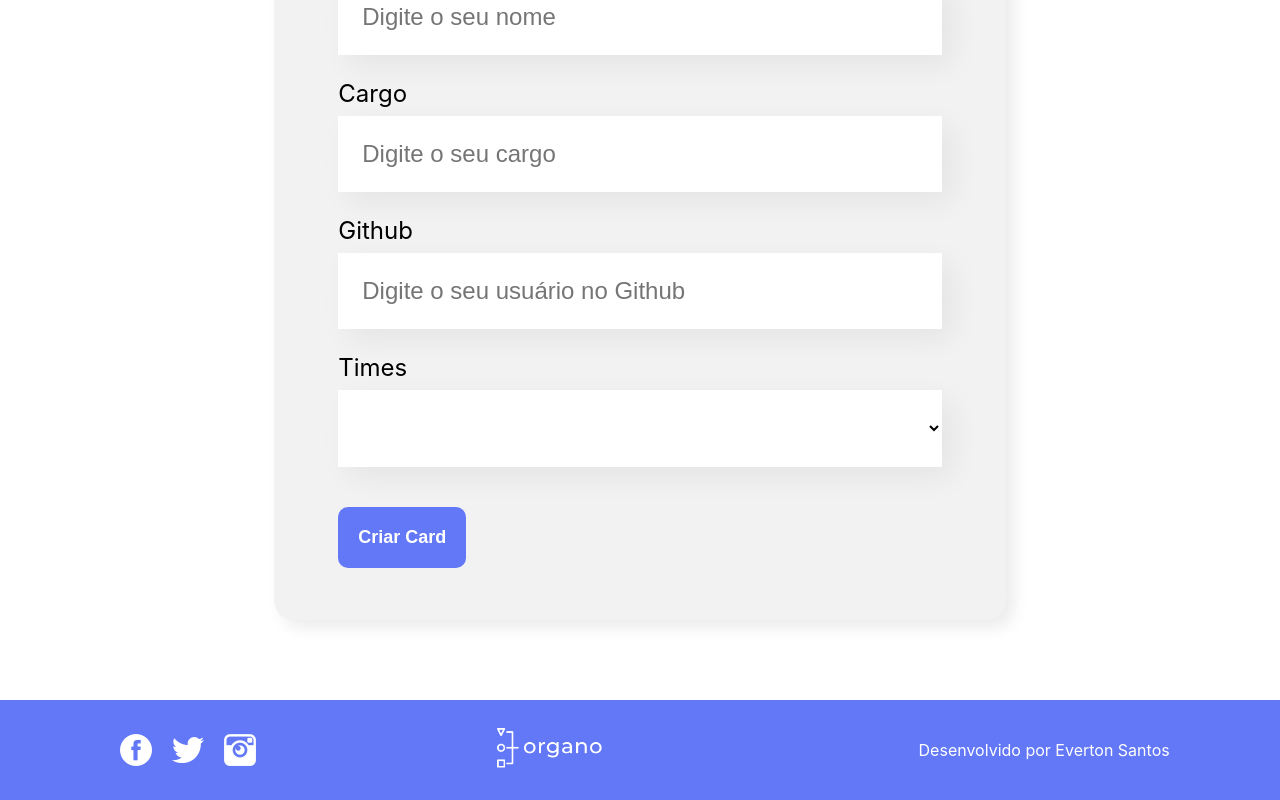
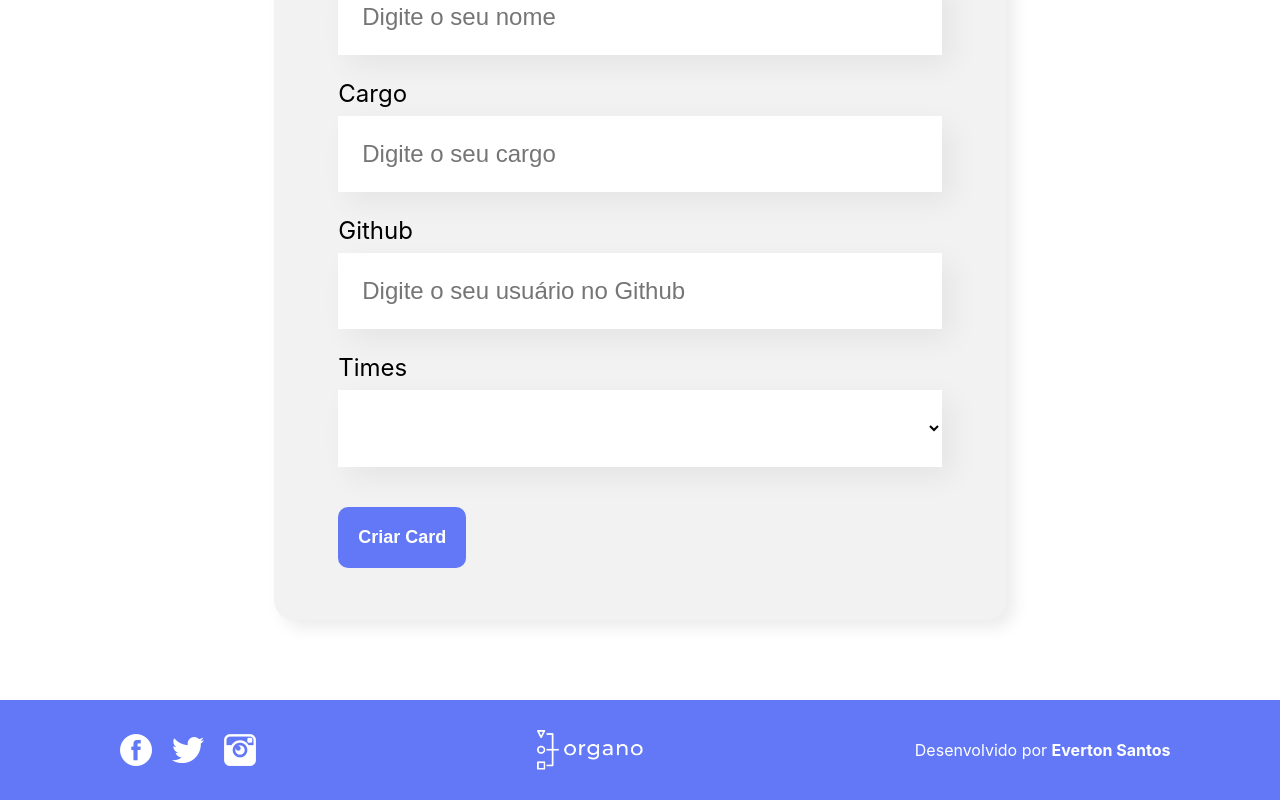
Before and after one commit to esantos92/organo, a React (Create React App) app: page / in a window 1280 px wide. Shown: the part 745-1545 px from the top of the page. Built offline with nearby package versions, Linux system fonts and the light colour scheme; the HTML template or start-up script is replaced by a standard one.

Commit message:
mudanças footer

```diff
--- a/src/components/Rodape/Rodape.css
+++ b/src/components/Rodape/Rodape.css
@@ -19,6 +19,12 @@
   height: 50%;
   margin: 10px;
 }
+
+.logo{
+  display: flex;
+  justify-content: center;
+}
+
 .logo img{
   width: 50%;
   height: 50%;
--- a/src/components/Rodape/index.js
+++ b/src/components/Rodape/index.js
@@ -13,7 +13,7 @@ const Rodape = () => {
         <img src='/images/logo.png' alt='logo facebook'/>
       </div>
       <div className='copy'>
-        <span>Desenvolvido por Everton Santos</span>
+        <span>Desenvolvido por <b>Everton Santos</b></span>
       </div>
     </footer>
   )
```
